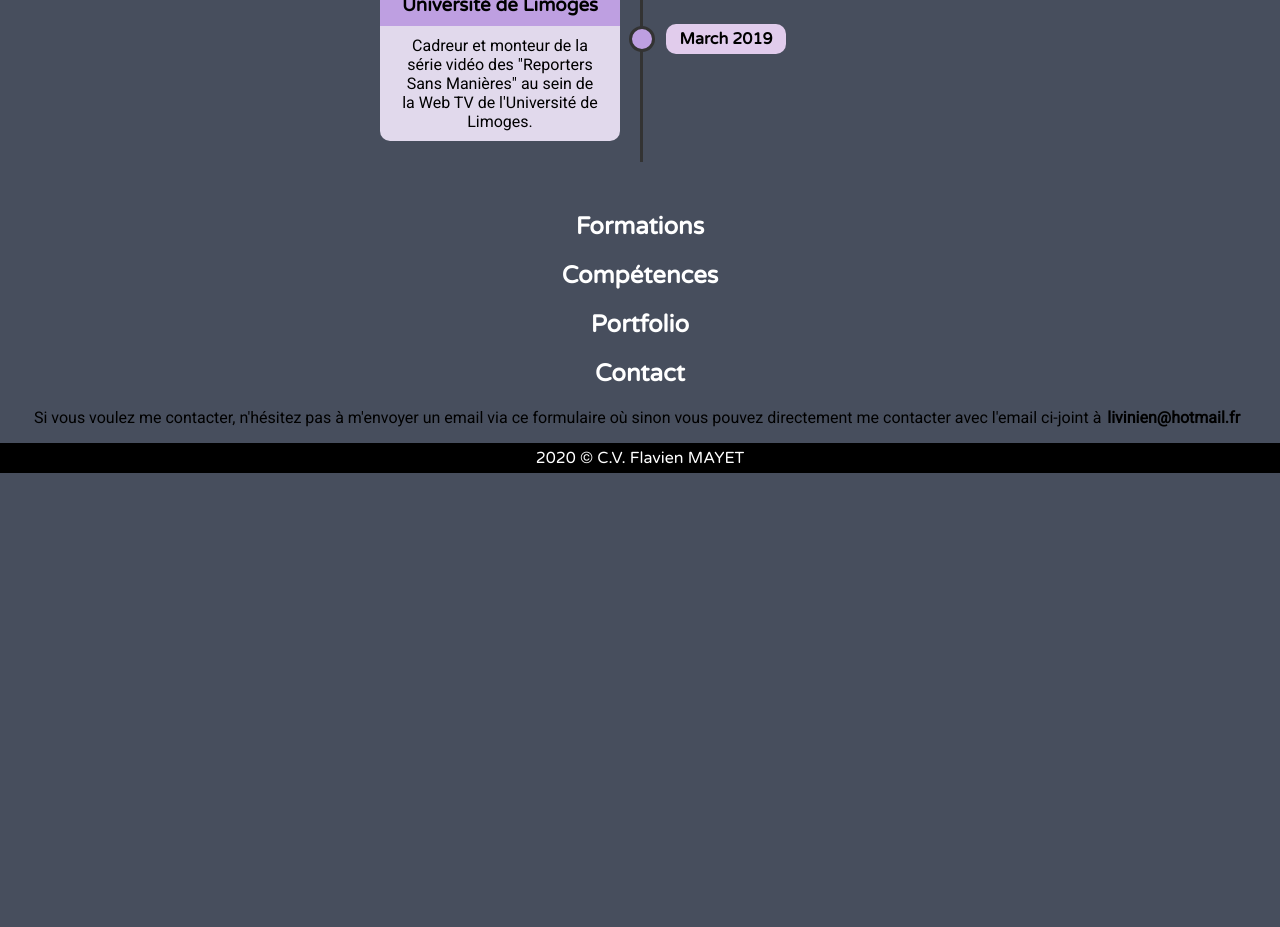
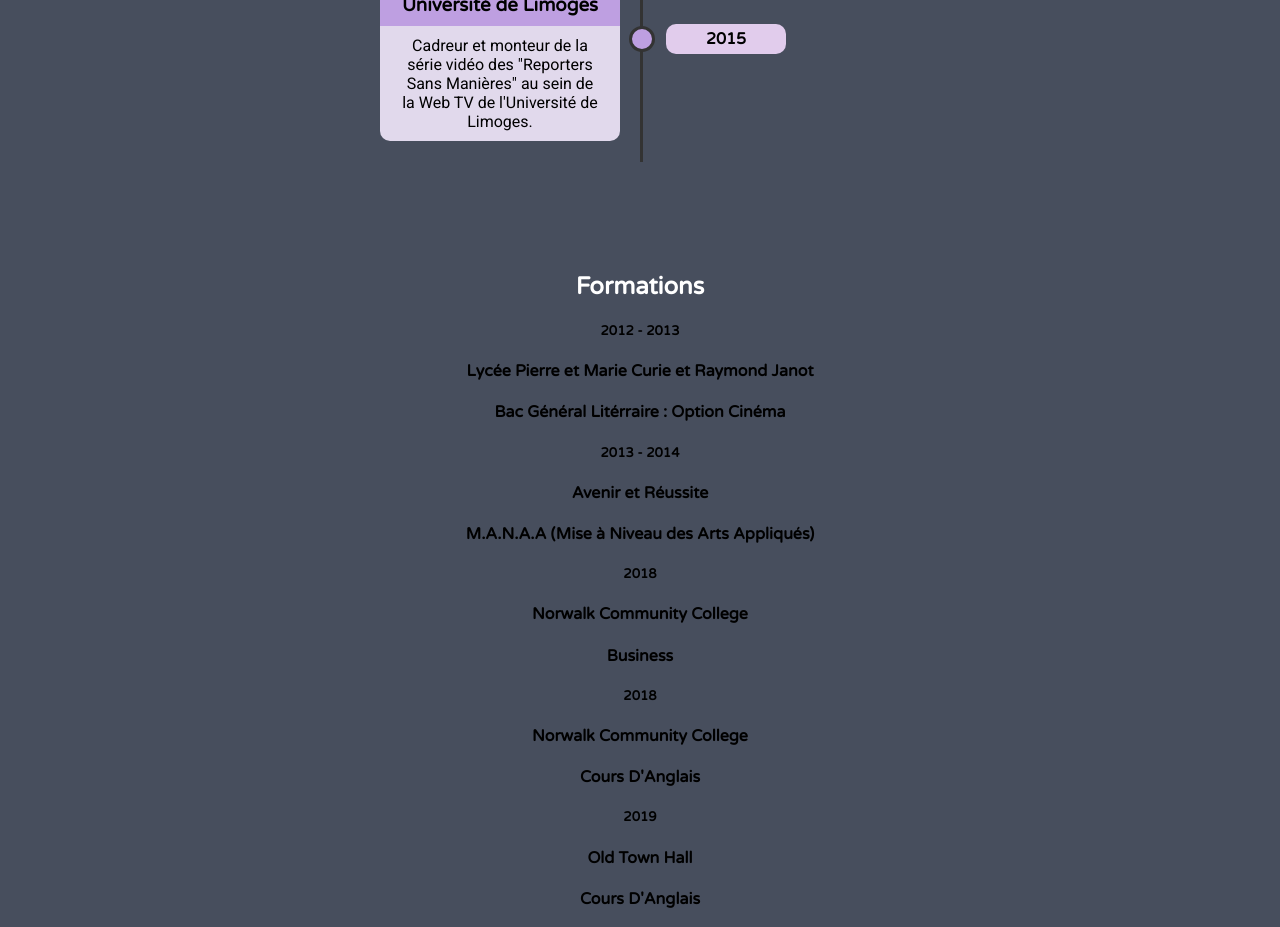
Before and after one commit to Livinien/CV-Flavien, a plain HTML site: page index.html in a window 1280 px wide. Shown: the part 1631-2558 px from the top of the page. Before the commit the page ends 2104 px from the top, so only its background shows below. Drawn offline with Linux system fonts and the light colour scheme; files that its build step writes are made by us from their sources.

Commit message:
Update index.html

```diff
--- a/index.html
+++ b/index.html
@@ -48,8 +48,8 @@
         <!-- PRESENTATION -->
 
 
-        <!-- COMPETENCES -->
-        <section class="experiences">
+        <!-- EXPERIENCES -->
+        <section id="experiences">
             <br><br>
             <h2>Expériences</h2>
 
@@ -83,7 +83,7 @@
                       </div>
                       <div class="point"></div>
                       <div class="date">
-                        <h4>March 2019</h4>
+                          <h4>2015</h4>
                       </div>
                     </li>
                   </ul>
@@ -94,10 +94,43 @@
 
 
 
-        <!-- EXPERIENCES -->
-        <section class="formations">
+        <!-- FORMATIONS -->
+        <section id="formations">
+             <br><br>
             <h2>Formations</h2>
 
+
+            <div class="pierre">
+                <h5>2012 - 2013</h5>
+                <h4>Lycée Pierre et Marie Curie et Raymond Janot</h4>
+                <h4>Bac Général Litérraire : Option Cinéma</h4>
+                </div>
+
+
+            <div class="avenir">
+                <h5>2013 - 2014</h5>
+                <h4>Avenir et Réussite</h4>
+                <h4>M.A.N.A.A (Mise à Niveau des Arts Appliqués)</h4>
+                </div>
+
+
+            <div class="ncc1">
+                <h5>2018</h5>
+                <h4>Norwalk Community College</h4>
+                <h4>Business</h4>
+                </div>
+
+            <div class="ncc2">
+                <h5>2018</h5>
+                <h4>Norwalk Community College</h4>
+                <h4>Cours D'Anglais</h4>
+                </div>
+
+            <div class="oth">
+                <h5>2019</h5>
+                <h4>Old Town Hall</h4>
+                <h4>Cours D'Anglais</h4>
+                </div>
 
 
         </section>
@@ -106,9 +139,10 @@
 
 
 
-        <!-- FORMATIONS -->
-        <section class="competences">
+        <!-- COMPETENCES -->
+        <section id="competences">
             <h2>Compétences</h2>
+
 
 
         </section>
@@ -118,7 +152,7 @@
 
         <!-- PORTFOLIO -->
 
-        <section class="portfolio">
+        <section id="portfolio">
             <h2>Portfolio</h2>
 
 
@@ -130,7 +164,7 @@
 
         <!-- CONTACT -->
 
-        <section class="contact">
+        <section id="contact">
             <h2>Contact</h2>
             <p>Si vous voulez me contacter, n'hésitez pas à m'envoyer un email via ce formulaire où sinon vous pouvez directement me contacter avec l'email ci-joint à<a href="mailto:livinien@hotmail.fr"><b>livinien@hotmail.fr</b></a></p>
         </section>
```
